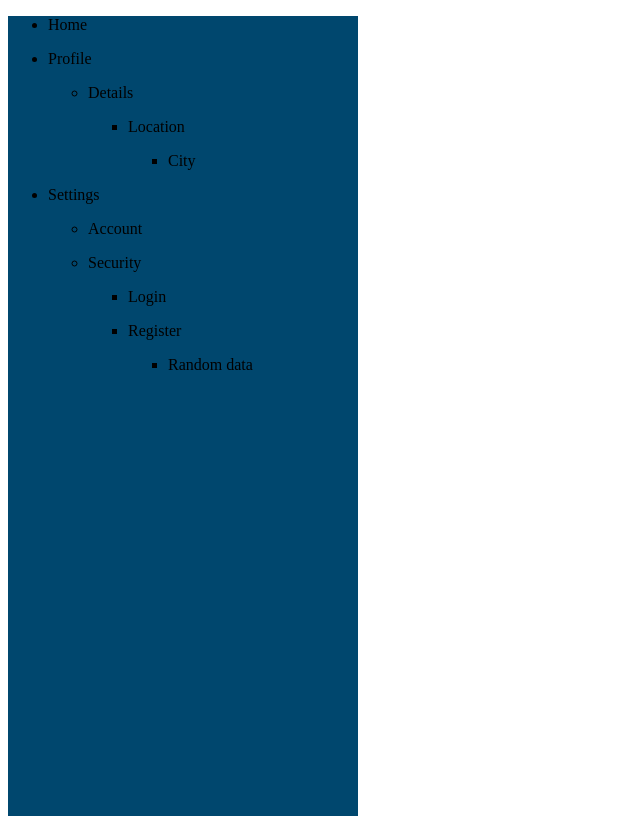
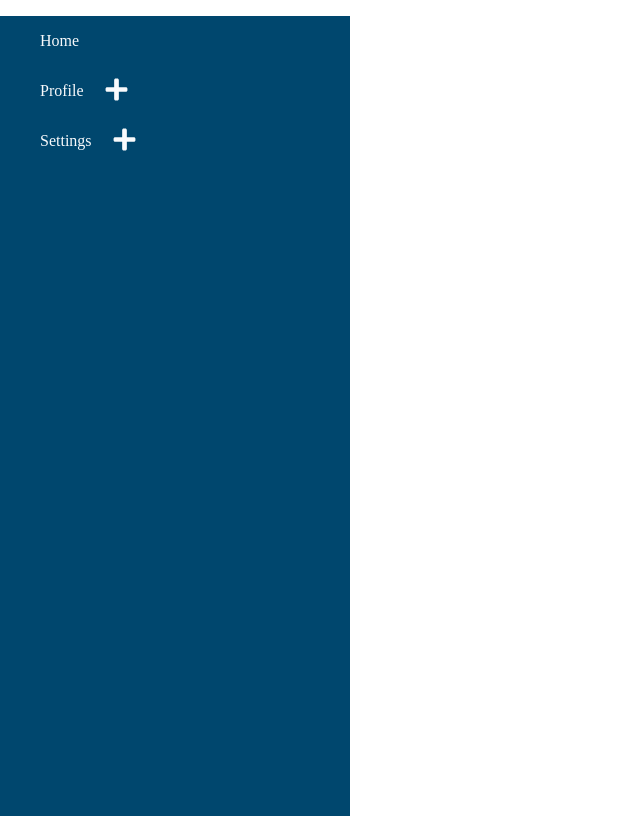
Before and after one commit to gregoryharris869/25_react, a React (Vite) app: page / in a window 1280 px wide. Shown: the whole page, without its empty margins (0-640 px from the left). Built offline with nearby package versions, Linux system fonts and the light colour scheme.

Commit message:
Finished

```diff
--- a/src/components/tree_view/MenuItem.jsx
+++ b/src/components/tree_view/MenuItem.jsx
@@ -1,11 +1,37 @@
 import PropTypes from "prop-types";
 import MenuList from "./MenuList";
+import { useState } from "react";
+import { FaMinus, FaPlus } from "react-icons/fa";
 
 const MenuItem = ({ item }) => {
+  const [displayCurrentChildren, setDisplayCurrentChildren] = useState({});
+
+  function handleToggleChildren(getCurrentLabel) {
+    setDisplayCurrentChildren({
+      ...displayCurrentChildren,
+      [getCurrentLabel]: !displayCurrentChildren[getCurrentLabel],
+    });
+
+    console.log(displayCurrentChildren);
+  }
   return (
     <li>
-      <p>{item.label}</p>
-      {item && item.children && item.children.length > 0 ? (
+      <div className="menu-item">
+        <p>{item.label}</p>
+        {item && item.children && item.children.length ? (
+          <span onClick={() => handleToggleChildren(item.label)}>
+            {displayCurrentChildren[item.label] ? (
+              <FaMinus color="#f8fafc" size={25} />
+            ) : (
+              <FaPlus color="#f8fafc" size={25} />
+            )}
+          </span>
+        ) : null}
+      </div>
+      {item &&
+      item.children &&
+      item.children.length > 0 &&
+      displayCurrentChildren[item.label] ? (
         <MenuList list={item.children} />
       ) : null}
     </li>
--- a/src/components/tree_view/MenuList.jsx
+++ b/src/components/tree_view/MenuList.jsx
@@ -3,7 +3,7 @@ import MenuItem from "./MenuItem";
 
 const MenuList = ({ list = [] }) => {
   return (
-    <ul className="menu-list-containers">
+    <ul className="menu-list-container">
       {list && list.length
         ? list.map((listItem) => (
             <MenuItem key={listItem.label} item={listItem} />
--- a/src/components/tree_view/TreeView.jsx
+++ b/src/components/tree_view/TreeView.jsx
@@ -4,9 +4,9 @@ import PropTypes from "prop-types";
 
 const TreeView = ({ menus = [] }) => {
   return (
-    <div className="tree-view-container">
+    <section className="tree-view-container">
       <MenuList list={menus} />
-    </div>
+    </section>
   );
 };
 
--- a/src/components/tree_view/styles.css
+++ b/src/components/tree_view/styles.css
@@ -1,3 +1,8 @@
+body {
+  margin: 0;
+  padding: 0;
+}
+
 .tree-view-container {
   min-height: 100vh;
   width: 350px;
@@ -9,11 +14,9 @@
   align-items: center;
   gap: 20px;
   cursor: pointer;
-  color: #fff;
+  color: #f8fafc;
 }
 
 .menu-list-container {
   list-style: none;
-  margin-top: 0px;
-  margin-bottom: 0px;
 }
```
